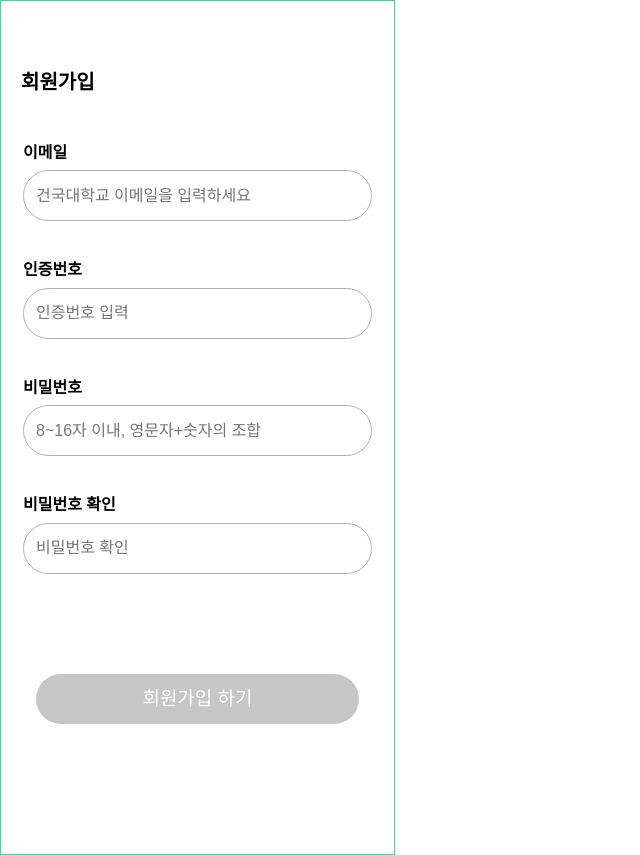
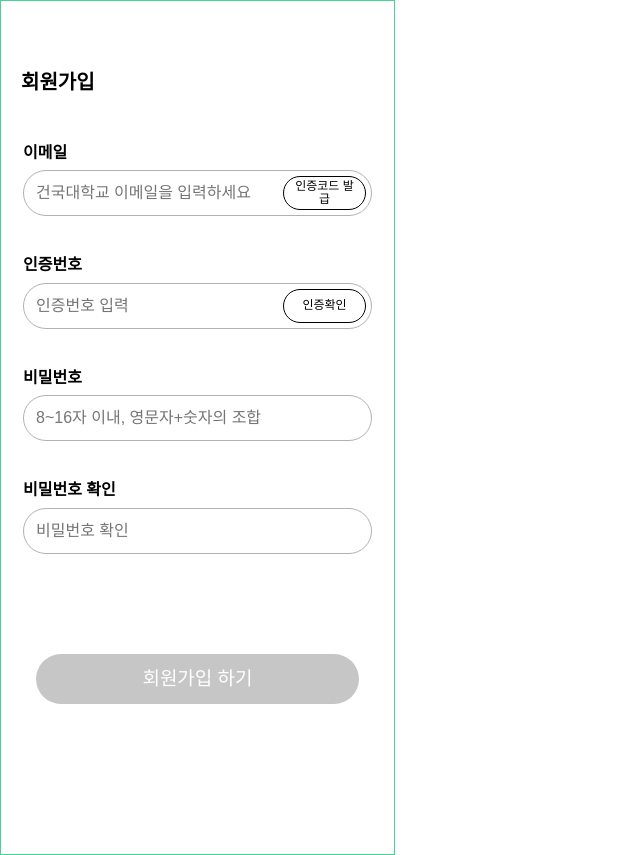
Before and after one commit to KUIT-Hackathon-Team5/Team5-Web, a React (Vite) app in the folder HackathonTeam5/: page / in a window 1280 px wide. Shown: the whole page, without its empty margins (0-640 px from the left). Built offline with nearby package versions, Linux system fonts and the light colour scheme; a web font is replaced by a local one.

Commit message:
[Design] 사용자 입력 폼에 인증확인 버튼 추가

```diff
--- a/HackathonTeam5/src/components/button/confirmButton.styled.tsx
+++ b/HackathonTeam5/src/components/button/confirmButton.styled.tsx
@@ -13,6 +13,7 @@ export const StyledConfirmButton = styled.button<ButtonProps>`
   color: #ffffff; // 텍스트 색상
   cursor: pointer; // 마우스 포인터
   transition: background-color 0.3s ease, transform 0.2s ease; // 애니메이션
+  font-weight: 500;
 
   width: ${(props) => props.width || "323px"}; // 기본값 설정
   height: ${(props) => props.height || "40px"};
--- a/HackathonTeam5/src/components/userInputField/UserInputField.styles.tsx
+++ b/HackathonTeam5/src/components/userInputField/UserInputField.styles.tsx
@@ -1,22 +1,50 @@
-import styled from 'styled-components'
+import styled from "styled-components";
 
 export const Container = styled.div`
   display: flex;
   flex-direction: column; // 자식 요소를 세로로 배치
   margin-top: 20px;
-`
+`;
 
 export const UserInputLabel = styled.label`
   font-weight: bold;
   font-size: 16px;
-`
+`;
+
+export const InputWrapper = styled.div`
+  position: relative; /* UserInput과 AuthButtonWrapper의 위치를 조정하기 위해 필요 */
+  width: fit-content; /* 부모의 크기를 입력 필드에 맞춤 */
+  display: flex;
+`;
 
 export const UserInput = styled.input`
   width: 323px;
-    height: 25px;
+  height: 20px;
   border-radius: 30px;
-    border: 1px solid #AFB1B6;
+  border: 1px solid #afb1b6;
   padding: 12px;
   font-size: 16px;
   margin-top: 8px;
-`
+`;
+
+export const AuthCodeButton = styled.button`
+  position: absolute;
+  right: 6px; /* UserInput 내부에서 오른쪽 간격 */
+  font-weight: 500;
+  top: 14px;
+  width: 83px;
+  height: 34px;
+  border: 1px solid #42D596;
+  color: #42D596;
+  border-radius: 20px;
+  font-size: 12px;
+  background-color: white;
+  cursor: pointer;
+  transition: background-color 0.3s ease, transform 0.2s ease;
+
+  &:disabled {
+    color: #000000;
+    border: 1px solid #000000;
+    cursor: not-allowed;
+  }
+`;
--- a/HackathonTeam5/src/components/userInputField/UserInputField.tsx
+++ b/HackathonTeam5/src/components/userInputField/UserInputField.tsx
@@ -1,5 +1,11 @@
 import React from "react";
-import { Container, UserInputLabel, UserInput } from "./UserInputField.styles"
+import {
+  Container,
+  UserInputLabel,
+  UserInput,
+  InputWrapper,
+  AuthCodeButton,
+} from "./UserInputField.styles";
 
 interface UserInputFieldProps {
   type: string; // 입력 필드의 유형(text, email, password, number 등)
@@ -8,19 +14,32 @@ interface UserInputFieldProps {
   value: string; // value: 입력 필드의 현재 값
   placeholder: string;
   onChange: (event: React.ChangeEvent<HTMLInputElement>) => void;
+  buttonText?: string;
+  onButtonClick?: (e: React.MouseEvent<HTMLButtonElement>) => void; // 클릭 핸들러
+  disabled?: boolean;
 }
 
 const UserInputField = (props: UserInputFieldProps) => {
   return (
     <Container>
       <UserInputLabel htmlFor={props.id}>{props.label}</UserInputLabel>
+      <InputWrapper>
         <UserInput
           type={props.type}
           id={props.id}
           value={props.value}
+          onChange={props.onChange}
           placeholder={props.placeholder}
-        onChange={props.onChange}
         />
+        {props.buttonText && (
+          <AuthCodeButton
+            onClick={props.onButtonClick}
+            disabled={props.disabled}
+          >
+            {props.buttonText}
+          </AuthCodeButton>
+        )}
+      </InputWrapper>
     </Container>
   );
 };
--- a/HackathonTeam5/src/pages/signup/Signup.tsx
+++ b/HackathonTeam5/src/pages/signup/Signup.tsx
@@ -41,8 +41,25 @@ const Signup = () => {
     console.log("Password:", password);
   };
 
-  const isButtonDisabled = !email || !authCode || !password || !confirmedPassword || password !== confirmedPassword;
-  const isPasswordConfirmed = password === confirmedPassword
+  const handleSendAuthCode = (e: React.MouseEvent<HTMLButtonElement>) => {
+    e.preventDefault();
+    console.log("HandleSendAuthCode");
+  };
+
+  const handleConfirmAuthCode = (e: React.MouseEvent<HTMLButtonElement>) => {
+    e.preventDefault();
+    console.log("HandleConfirmAuthCode");
+  }
+
+  const isSignUpButtonDisabled =
+    !email ||
+    !authCode ||
+    !password ||
+    !confirmedPassword ||
+    password !== confirmedPassword;
+
+  const isSendAuthCodeButtonDisabled = !email
+
 
   return (
     <SignUpContainer>
@@ -56,6 +73,9 @@ const Signup = () => {
           type="email"
           placeholder="건국대학교 이메일을 입력하세요"
           onChange={handleEmailChange}
+          buttonText="인증코드 발급"
+          onButtonClick={handleSendAuthCode}
+          disabled={isSendAuthCodeButtonDisabled}
         />
 
         <UserInputField
@@ -65,6 +85,9 @@ const Signup = () => {
           type="number"
           placeholder="인증번호 입력"
           onChange={handleAuthCodeChange}
+          buttonText="인증확인"
+          onButtonClick={handleConfirmAuthCode}
+          disabled={isSendAuthCodeButtonDisabled}
         />
 
         <UserInputField
@@ -92,7 +115,7 @@ const Signup = () => {
           fontSize="19px"
           backgroundcolor="#42D596"
           onClick={handleSignUp}
-          disabled={isButtonDisabled}
+          disabled={isSignUpButtonDisabled}
         />
       </SignUpForm>
     </SignUpContainer>
```
Lines whose indentation alone changed are shown as unchanged.
